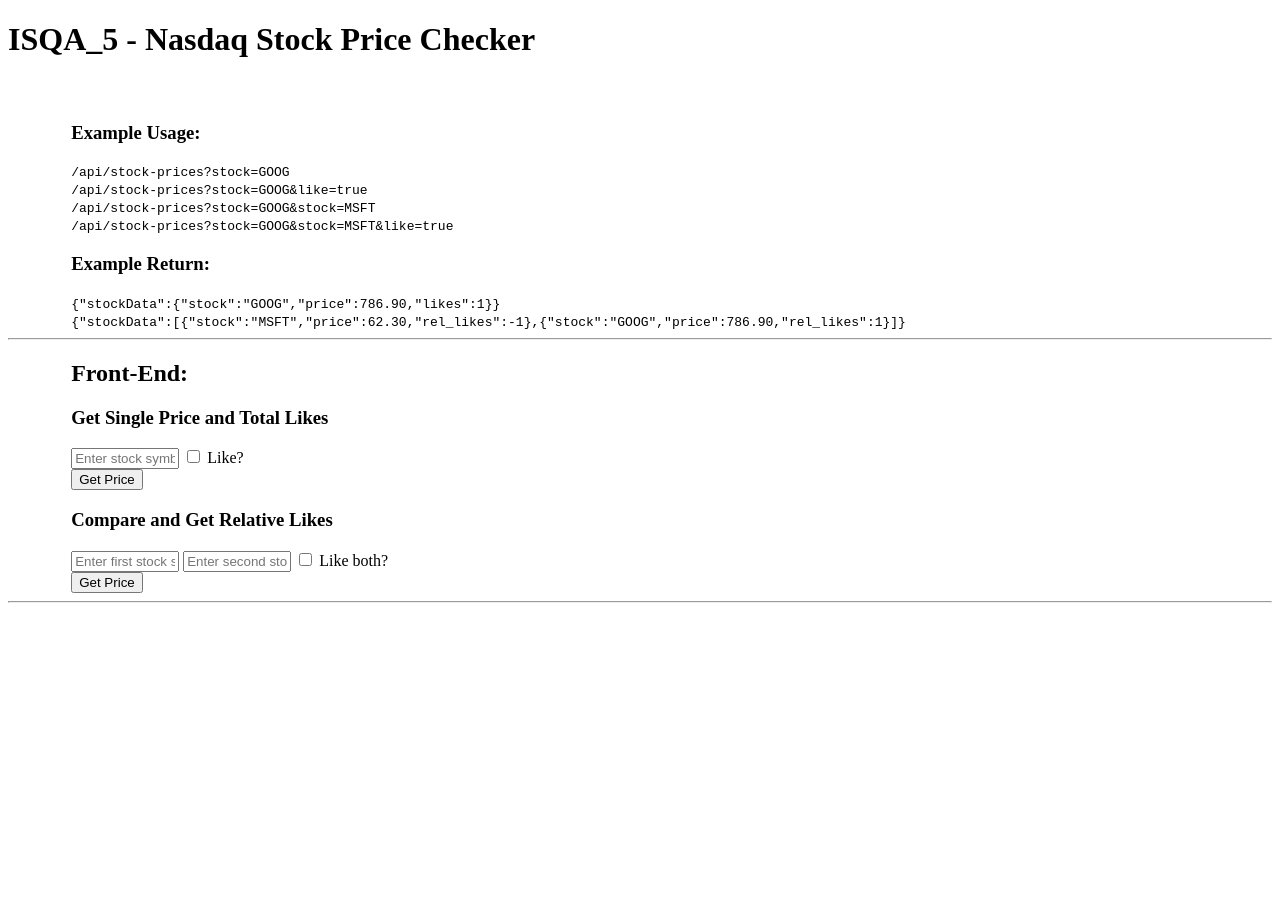
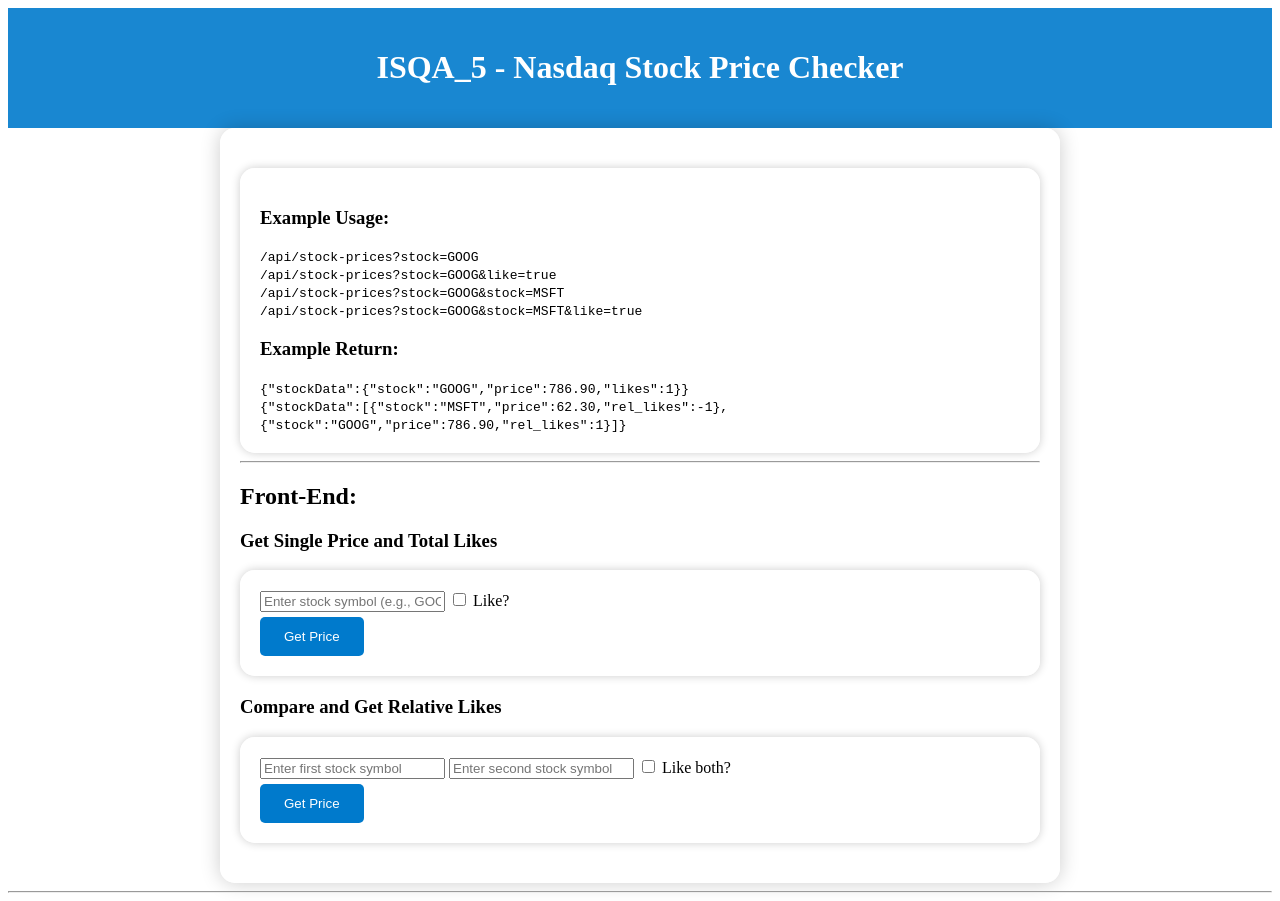
Before and after one commit to YasinSyed1/stock_price_checker, a website: page views/index.html in a window 1280 px wide. Before the commit the page ends 800 px from the top, so only its background shows below. Drawn offline with Linux system fonts and the light colour scheme; files that its build step writes are made by us from their sources.

Commit message:
Update style.css

```diff
--- a/public/style.css
+++ b/public/style.css
@@ -1,28 +1,75 @@
-#userstories {
-  margin-left: 5%;
-  margin-top: 5%;
+/* Style the header section with animation */
+header {
+  background-color: rgba(0, 123, 204, 0.9);
+  color: #fff;
+  text-align: center;
+  padding: 20px 0;
+  transition: background-color 0.5s ease;
 }
 
-.p-50 {
-  margin: 50px;
+/* Add hover effect to the header */
+header:hover {
+  background-color: rgba(0, 123, 204, 1);
 }
 
-#testui {
-  margin-left: 5%;
+/* Apply animation to the main content container */
+.container {
+  max-width: 800px;
+  margin: 0 auto;
+  background-color: rgba(255, 255, 255, 0.9);
+  padding: 20px;
+  border-radius: 15px;
+  box-shadow: 0 0 20px rgba(0, 0, 0, 0.2);
+  animation: fadeInUp 1s ease;
 }
 
-.text-align-left {
-  text-align: left;
+/* Apply animation to example usage and return section */
+#userstories {
+  margin-top: 20px;
+  padding: 20px;
+  background-color: rgba(255, 255, 255, 0.95);
+  border-radius: 15px;
+  box-shadow: 0 0 10px rgba(0, 0, 0, 0.2);
+  animation: fadeInUp 1s ease;
 }
 
-input[type='text'] {
-  width: 100px;
+/* Apply animation to forms */
+form {
+  margin-bottom: 20px;
+  padding: 20px;
+  background-color: rgba(255, 255, 255, 0.95);
+  border-radius: 15px;
+  box-shadow: 0 0 10px rgba(0, 0, 0, 0.2);
+  animation: fadeInUp 1s ease;
 }
 
-.m-50 {
-  margin: 50px;
+/* Apply transition to button hover */
+button {
+  background-color: #007acc;
+  color: #fff;
+  border: none;
+  padding: 12px 24px;
+  cursor: pointer;
+  border-radius: 5px;
+  transition: background-color 0.3s ease;
 }
 
-.mt-200 {
-  margin-top: 200px;
+button:hover {
+  background-color: #005d99;
 }
+
+/* Define fadeInUp animation */
+@keyframes fadeInUp {
+  0% {
+    opacity: 0;
+    transform: translateY(20px);
+  }
+  100% {
+    opacity: 1;
+    transform: translateY(0);
+  }
+}
+
+.f-btn{
+  margin-top: 5px;
+}
```
